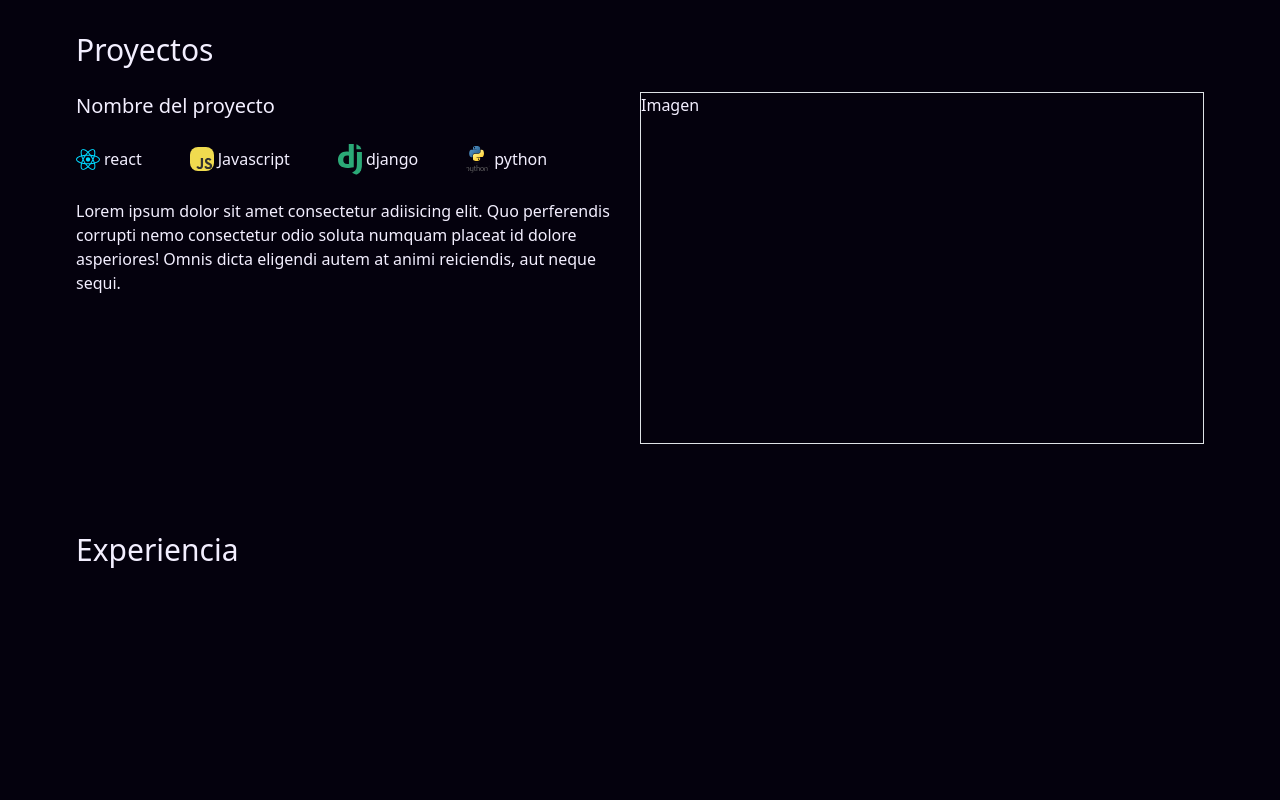
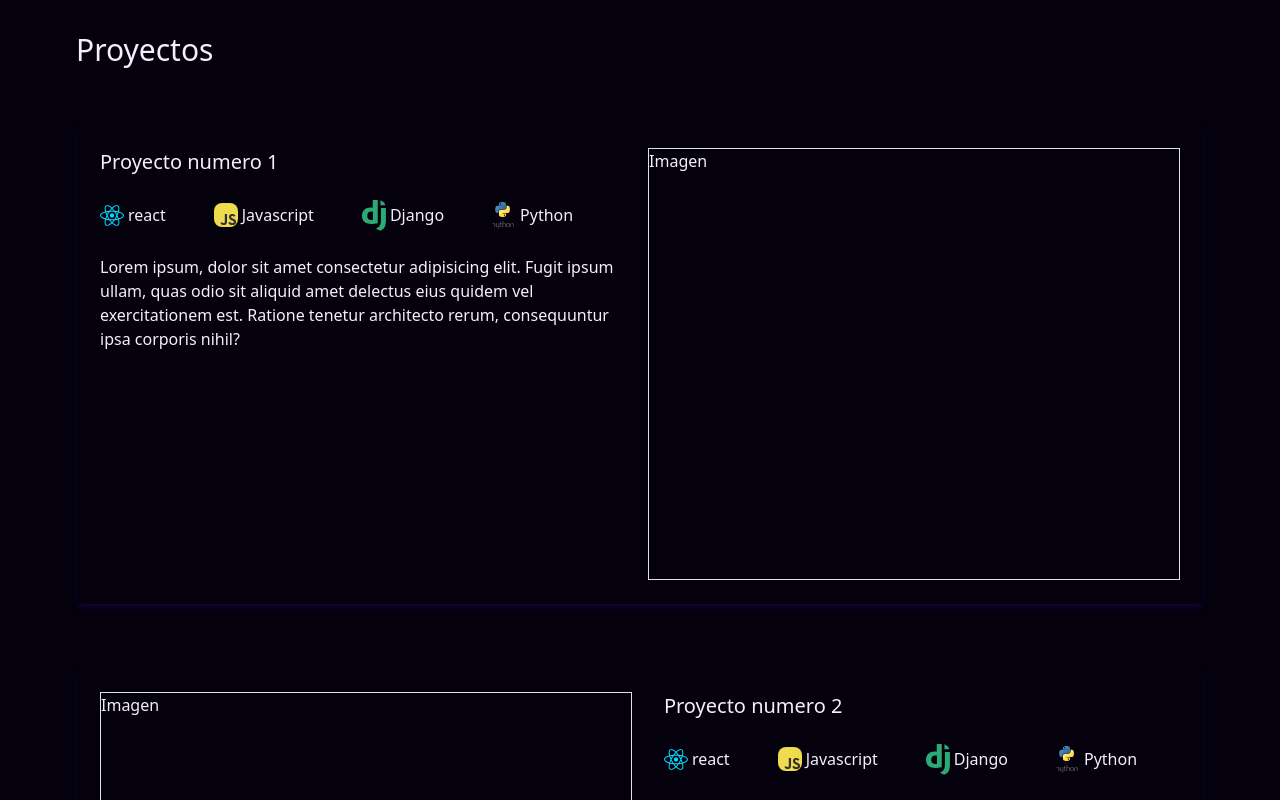
Before and after one commit to optic4l/portafolio, a React (Vite) app: page / in a window 1280 px wide. Shown: the part 1200-2000 px from the top of the page. Built offline with nearby package versions, Linux system fonts and the light colour scheme.

Commit message:
estructura seccion proyectos

```diff
--- /dev/null
+++ b/src/components/ui/ProjectCard/ProjectCard.tsx
@@ -0,0 +1,43 @@
+import TechList from "./TechList";
+
+interface Tech {
+  nombre: string;
+  imagen: string;
+}
+
+const ProjectCard = ({
+  nombre,
+  techs,
+  children,
+  variant,
+}: {
+  nombre: string;
+  techs: Tech[];
+  children: string;
+  variant: string;
+}) => {
+  let classContainer =
+    "my-2 flex h-[60vh] gap-3 justify-around p-4 shadow-md shadow-jaguar-900/40";
+
+  let classElement = "w-50 flex flex-col justify-center gap-2 pe-3 ";
+
+  if (variant === "end") {
+    classContainer =
+      "my-2 flex gap-3 flex-row-reverse h-[60vh] justify-around p-4 shadow-md shadow-jaguar-900/40";
+    classElement = "w-50 flex flex-col justify-center gap-2 ps-3 ";
+  }
+  return (
+    <div className={classContainer}>
+      <div className={classElement}>
+        <h1 className=" text-xl">{nombre}</h1>
+        <div className="d-flex w-full gap-5  py-3">
+          <TechList techs={techs} />
+        </div>
+        <p className=" flex-grow ">{children}</p>
+      </div>
+      <div className="w-50 border">Imagen</div>
+    </div>
+  );
+};
+
+export default ProjectCard;
--- /dev/null
+++ b/src/components/ui/ProjectCard/TechList.tsx
@@ -0,0 +1,21 @@
+import React from "react";
+
+interface Tech {
+  nombre: string;
+  imagen: string;
+}
+
+const TechList: React.FC<{ techs: Tech[] }> = ({ techs }) => {
+  return (
+    <>
+      {techs.map((tech: Tech, index: number) => (
+        <div key={index} className="flex items-center gap-1">
+          <img className="w-6 rounded-lg" src={tech.imagen} />
+          <p>{tech.nombre}</p>
+        </div>
+      ))}
+    </>
+  );
+};
+
+export default TechList;
--- a/src/containers/Projects.tsx
+++ b/src/containers/Projects.tsx
@@ -2,41 +2,49 @@ import djangoLogo from "../assets/backstack/django.svg";
 import pythonLogo from "../assets/backstack/python-4.svg";
 import jsLogo from "../assets/frontstack/logo-javascript.svg";
 import reactLogo from "../assets/frontstack/react.svg";
+import ProjectCard from "../components/ui/ProjectCard/ProjectCard";
 
 const Projects = () => {
+  const project1 = [
+    {
+      nombre: "react",
+      imagen: reactLogo,
+    },
+    {
+      nombre: "Javascript",
+      imagen: jsLogo,
+    },
+    {
+      nombre: "Django",
+      imagen: djangoLogo,
+    },
+    {
+      nombre: "Python",
+      imagen: pythonLogo,
+    },
+  ];
+
   return (
-    <div id="projects" className="container mt-20 h-[500px] ">
+    <div id="projects" className="container flex h-auto flex-col gap-5 pt-20">
       <h1 className="text-3xl">Proyectos</h1>
-      <div className="flex h-[400px] justify-around  py-4">
-        <div className="w-50 flex flex-col justify-center gap-2 pe-3 ">
-          <h1 className=" text-xl">Nombre del proyecto</h1>
-          <div className="d-flex w-full gap-5  py-3">
-            <div className="flex items-center gap-1">
-              <img className="w-6 rounded-lg" src={reactLogo} />
-              <p>react</p>
-            </div>
-            <div className="flex items-center gap-1">
-              <img className="w-6 rounded-lg" src={jsLogo} />
-              <p>Javascript</p>
-            </div>
-            <div className="flex items-center gap-1">
-              <img className="w-6 rounded-lg" src={djangoLogo} />
-              <p>django</p>
-            </div>
-            <div className="flex items-center gap-1">
-              <img className="w-6 rounded-lg" src={pythonLogo} />
-              <p>python</p>
-            </div>
-          </div>
-          <p className=" flex-grow ">
-            Lorem ipsum dolor sit amet consectetur adiisicing elit. Quo
-            perferendis corrupti nemo consectetur odio soluta numquam placeat id
-            dolore asperiores! Omnis dicta eligendi autem at animi reiciendis,
-            aut neque sequi.
-          </p>
-        </div>
-        <div className="w-50 border">Imagen</div>
-      </div>
+      <ProjectCard nombre="Proyecto numero 1" techs={project1} variant="start">
+        Lorem ipsum, dolor sit amet consectetur adipisicing elit. Fugit ipsum
+        ullam, quas odio sit aliquid amet delectus eius quidem vel
+        exercitationem est. Ratione tenetur architecto rerum, consequuntur ipsa
+        corporis nihil?
+      </ProjectCard>
+      <ProjectCard nombre="Proyecto numero 2" techs={project1} variant="end">
+        Lorem ipsum dolor sit amet consectetur adipisicing elit. Nam, vitae
+        delectus. Esse, saepe veniam vitae vel neque blanditiis nam? Maiores
+        consequuntur incidunt nesciunt quos praesentium ut minima. Explicabo,
+        nesciunt expedita.
+      </ProjectCard>
+      <ProjectCard nombre="Proyecto numero 3" techs={project1} variant="start">
+        Lorem ipsum dolor, sit amet consectetur adipisicing elit. Magni,
+        officiis. Praesentium nesciunt voluptas libero ratione, pariatur
+        incidunt sunt porro maxime numquam fugit sint est! Temporibus
+        necessitatibus porro delectus maiores obcaecati?
+      </ProjectCard>
     </div>
   );
 };
```
